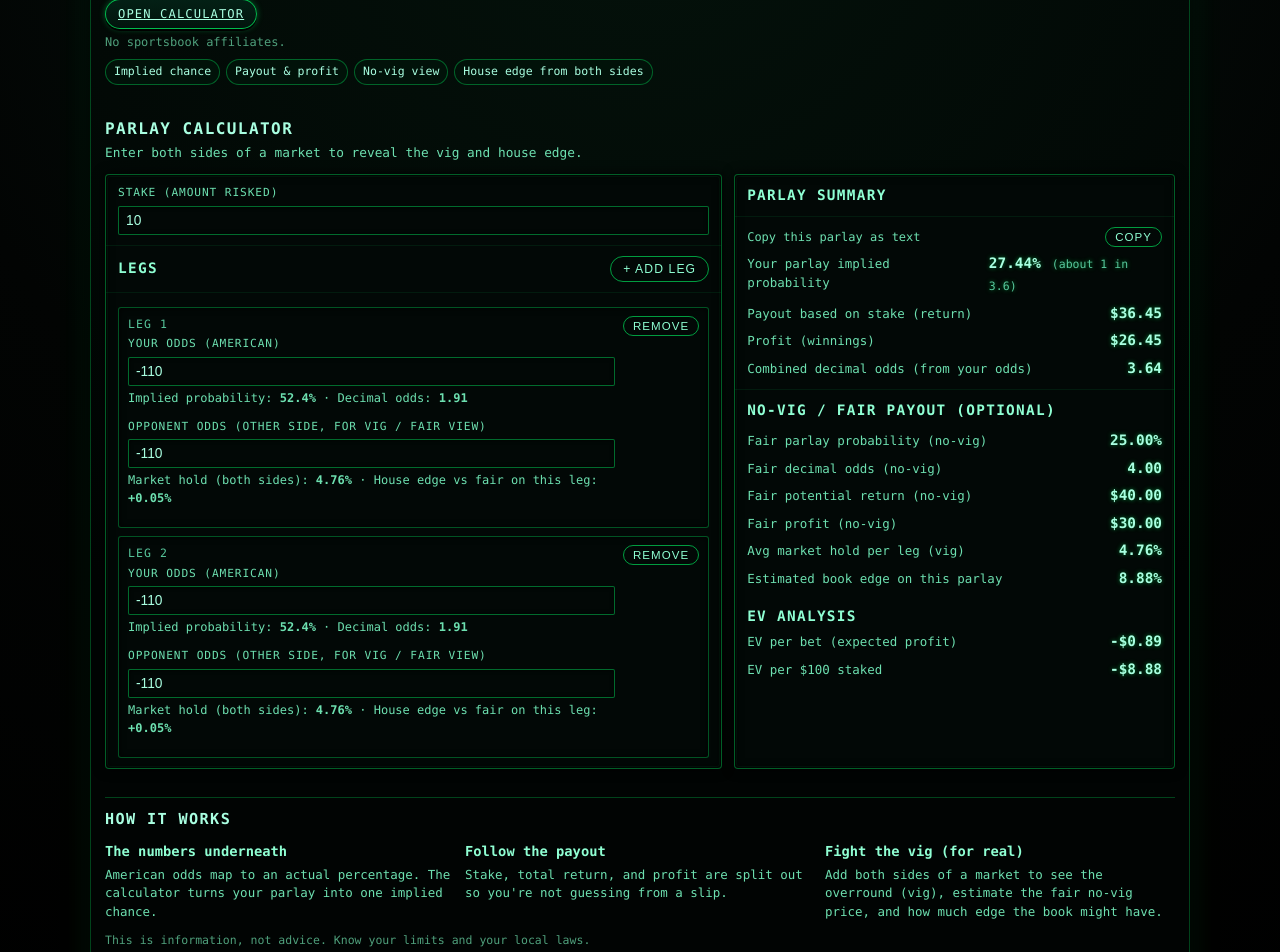
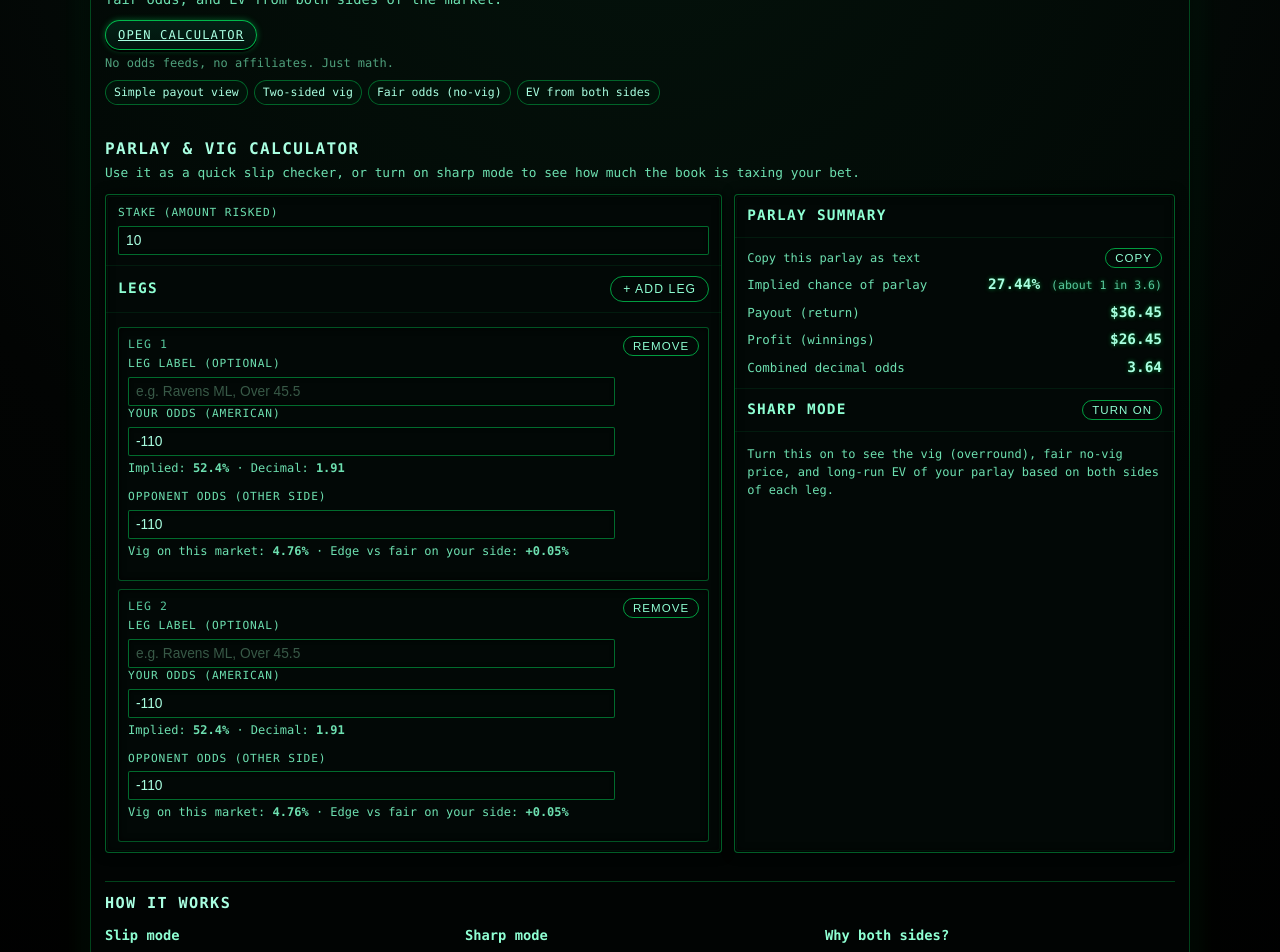
Before and after one commit to NickASU/parlay-odds-tool, a React (Vite) app: page / in a window 1280 px wide. Shown: the part 160-1112 px from the top of the page. Built offline with nearby package versions, Linux system fonts and the light colour scheme.

Commit message:
Updated vig and fair odds logic

```diff
--- a/src/App.tsx
+++ b/src/App.tsx
@@ -8,6 +8,7 @@ import {
 
 type Leg = {
   id: number;
+  label: string; // user label
   americanOdds: string; // your side
   opponentOdds: string; // other side of the market (optional, for no-vig)
 };
@@ -15,10 +16,13 @@ type Leg = {
 export default function App() {
   const [stake, setStake] = useState<string>("10");
   const [legs, setLegs] = useState<Leg[]>([
-    { id: 1, americanOdds: "-110", opponentOdds: "-110" },
-    { id: 2, americanOdds: "-110", opponentOdds: "-110" },
+    { id: 1, label: "", americanOdds: "-110", opponentOdds: "-110" },
+    { id: 2, label: "", americanOdds: "-110", opponentOdds: "-110" },
   ]);
+
   const [copied, setCopied] = useState(false);
+  const [showAdvanced, setShowAdvanced] = useState(false); // “Sharp mode”
+  const [showAdvancedExplainer, setShowAdvancedExplainer] = useState(false); // collapsible explanation
 
   const parsedStake = useMemo(() => {
     const n = Number(stake);
@@ -161,13 +165,11 @@ export default function App() {
     // EV = pTrue * winProfit - (1 - pTrue) * stake
     const ev = pTrue * winProfit - (1 - pTrue) * stakeAmount;
 
-    // EV per $100 staked
-    const evPer100 = (ev / stakeAmount) * 100;
-    const evPct = (ev / stakeAmount) * 100; // same number, just labeled as %
+    // EV % (per $1)
+    const evPct = (ev / stakeAmount) * 100;
 
     return {
       evPerBet: ev,
-      evPer100,
       evPct,
     };
   }, [parsedStake, parlayMetrics, fairParlayMetrics]);
@@ -177,15 +179,23 @@ export default function App() {
     if (!parlayMetrics || !parsedStake || !validLegs.length) return "";
 
     const legsStr = legs
-      .map((leg, i) => `Leg ${i + 1}: ${leg.americanOdds}`)
+      .map((leg, i) => {
+        const label = leg.label.trim();
+        if (label) {
+          const oppPart =
+            leg.opponentOdds.trim() !== ""
+              ? ` (${leg.americanOdds} vs ${leg.opponentOdds})`
+              : ` (${leg.americanOdds})`;
+          return `Leg ${i + 1}: ${label}${oppPart}`;
+        }
+        return `Leg ${i + 1}: ${leg.americanOdds}`;
+      })
       .join(" | ");
 
     return [
       `Parlay`,
       `Stake $${parsedStake.toFixed(2)}`,
-      `Implied ${(
-        parlayMetrics.parlayImpliedProb * 100
-      ).toFixed(2)}%`,
+      `Implied ${(parlayMetrics.parlayImpliedProb * 100).toFixed(2)}%`,
       `Return $${parlayMetrics.potentialReturn.toFixed(2)}`,
       `Profit $${parlayMetrics.profit.toFixed(2)}`,
       legsStr && `Legs ${legsStr}`,
@@ -196,7 +206,7 @@ export default function App() {
 
   function updateLeg(
     id: number,
-    field: "americanOdds" | "opponentOdds",
+    field: "americanOdds" | "opponentOdds" | "label",
     value: string
   ) {
     setLegs((prev) =>
@@ -211,6 +221,7 @@ export default function App() {
       ...prev,
       {
         id: prev.length ? prev[prev.length - 1].id + 1 : 1,
+        label: "",
         americanOdds: "-110",
         opponentOdds: "-110",
       },
@@ -228,7 +239,7 @@ export default function App() {
       <div className="app-inner">
         {/* HEADER */}
         <header className="site-header">
-          <div className="site-logo">Parlay Odds Tool</div>
+          <div className="site-logo">Two-Sided Vig Calculator</div>
           <nav className="site-nav">
             <a href="#calculator" className="site-nav-link">
               Calculator
@@ -243,23 +254,26 @@ export default function App() {
           {/* HERO */}
           <section className="hero" id="top">
             <div className="hero-content">
-              <h1 className="hero-title">Check Your Bets</h1>
+              <h1 className="hero-title">See the Book&apos;s Edge</h1>
               <p className="hero-subtitle">
-                Implied odds, market vig, and house edge from both sides.
+                Check your parlay like a normal slip, then flip on sharp mode to see
+                vig, fair odds, and EV from both sides of the market.
               </p>
 
               <div className="hero-cta-row">
                 <a href="#calculator" className="btn hero-cta">
                   Open Calculator
                 </a>
-                <p className="hero-note">No sportsbook affiliates.</p>
+                <p className="hero-note">
+                  No odds feeds, no affiliates. Just math.
+                </p>
               </div>
 
               <div className="hero-badges">
-                <span className="hero-badge">Implied chance</span>
-                <span className="hero-badge">Payout &amp; profit</span>
-                <span className="hero-badge">No-vig view</span>
-                <span className="hero-badge">House edge from both sides</span>
+                <span className="hero-badge">Simple payout view</span>
+                <span className="hero-badge">Two-sided vig</span>
+                <span className="hero-badge">Fair odds (no-vig)</span>
+                <span className="hero-badge">EV from both sides</span>
               </div>
             </div>
           </section>
@@ -267,9 +281,10 @@ export default function App() {
           {/* CALCULATOR */}
           <section className="calculator-section" id="calculator">
             <header className="app-header">
-              <h2 className="app-title">Parlay Calculator</h2>
+              <h2 className="app-title">Parlay &amp; Vig Calculator</h2>
               <p className="app-subtitle">
-                Enter both sides of a market to reveal the vig and house edge.
+                Use it as a quick slip checker, or turn on sharp mode to see how much
+                the book is taxing your bet.
               </p>
             </header>
 
@@ -288,11 +303,6 @@ export default function App() {
                     placeholder="10"
                     className="input"
                   />
-                  {!parsedStake && stake.trim() !== "" && (
-                    <p className="field-error">
-                      Enter a positive stake amount.
-                    </p>
-                  )}
                 </div>
 
                 <div className="card-section card-section--with-header">
@@ -339,6 +349,19 @@ export default function App() {
                             </div>
 
                             <label className="field-label">
+                              Leg label (optional)
+                            </label>
+                            <input
+                              type="text"
+                              value={leg.label}
+                              onChange={(e) =>
+                                updateLeg(leg.id, "label", e.target.value)
+                              }
+                              placeholder="e.g. Ravens ML, Over 45.5"
+                              className="input"
+                            />
+
+                            <label className="field-label">
                               Your odds (American)
                             </label>
                             <input
@@ -363,14 +386,15 @@ export default function App() {
                                 </p>
                               )}
 
-                            {isValid && (
+                            {/* Implied odds = secondary detail now */}
+                            {isValid && prob !== null && decimal !== null && (
                               <p className="field-helper">
-                                Implied probability:{" "}
+                                Implied:{" "}
                                 <strong>
-                                  {(prob! * 100).toFixed(1)}%
+                                  {(prob * 100).toFixed(1)}%
                                 </strong>{" "}
-                                · Decimal odds:{" "}
-                                <strong>{decimal!.toFixed(2)}</strong>
+                                · Decimal:{" "}
+                                <strong>{decimal.toFixed(2)}</strong>
                               </p>
                             )}
 
@@ -378,7 +402,7 @@ export default function App() {
                               className="field-label"
                               style={{ marginTop: 8 }}
                             >
-                              Opponent odds (other side, for vig / fair view)
+                              Opponent odds (other side)
                             </label>
                             <input
                               type="number"
@@ -396,11 +420,11 @@ export default function App() {
 
                             {market && (
                               <p className="field-helper">
-                                Market hold (both sides):{" "}
+                                Vig on this market:{" "}
                                 <strong>
                                   {(market.hold * 100).toFixed(2)}%
                                 </strong>{" "}
-                                · House edge vs fair on this leg:{" "}
+                                · Edge vs fair on your side:{" "}
                                 <strong>
                                   {market.houseEdgePct >= 0 ? "+" : "-"}
                                   {Math.abs(
@@ -436,16 +460,17 @@ export default function App() {
                 </div>
               </section>
 
-              {/* RIGHT COLUMN – summary */}
+              {/* RIGHT COLUMN – summary + sharp mode */}
               <section className="card">
+                {/* Basic parlay summary (standard calculator mode) */}
                 <div className="card-section card-section--with-header">
                   <h3 className="card-title">Parlay summary</h3>
                 </div>
 
                 <div className="card-section">
-                  {!parsedStake && (
-                    <p className="field-helper">
-                      Enter a valid stake to see potential payout.
+                  {!parsedStake && stake.trim() !== "" && (
+                    <p className="field-error">
+                      Enter a positive stake amount.
                     </p>
                   )}
 
@@ -501,7 +526,7 @@ export default function App() {
                       <div className="summary-grid">
                         <div className="summary-item">
                           <span className="summary-label">
-                            Your parlay implied probability
+                            Implied chance of parlay
                           </span>
                           <span className="summary-value">
                             {(
@@ -521,7 +546,7 @@ export default function App() {
 
                         <div className="summary-item">
                           <span className="summary-label">
-                            Payout based on stake (return)
+                            Payout (return)
                           </span>
                           <span className="summary-value">
                             $
@@ -540,7 +565,7 @@ export default function App() {
 
                         <div className="summary-item">
                           <span className="summary-label">
-                            Combined decimal odds (from your odds)
+                            Combined decimal odds
                           </span>
                           <span className="summary-value">
                             {parlayMetrics.combinedDecimal.toFixed(2)}
@@ -560,70 +585,63 @@ export default function App() {
                     )}
                 </div>
 
-                {/* Fair / no-vig section + vig/edge focus */}
+                {/* Sharp mode: vig + fair odds + EV, behind a toggle */}
+                <div className="card-section card-section--with-header">
+                  <h3 className="card-title">Sharp mode</h3>
+                  <button
+                    type="button"
+                    className="btn btn-outline btn-sm"
+                    onClick={() => {
+                      setShowAdvancedExplainer(false);
+                      setShowAdvanced((v) => !v);
+                    }}
+                  >
+                    {showAdvanced ? "Turn off" : "Turn on"}
+                  </button>
+                </div>
+
                 <div className="card-section">
-                  <h3 className="card-title" style={{ marginBottom: 8 }}>
-                    No-vig / Fair payout (optional)
-                  </h3>
-
-                  {!fairParlayMetrics && (
+                  {!showAdvanced && (
                     <p className="field-helper">
-                      To estimate a no-vig parlay payout and market vig,
-                      enter opponent odds for every leg. We&apos;ll strip out
-                      the house cut using both sides of the market.
+                      Turn this on to see the vig (overround), fair no-vig price,
+                      and long-run EV of your parlay based on both sides of each leg.
                     </p>
                   )}
 
-                  {fairParlayMetrics && (
-                    <div className="summary-grid">
-                      <div className="summary-item">
-                        <span className="summary-label">
-                          Fair parlay probability (no-vig)
-                        </span>
-                        <span className="summary-value">
-                          {(
-                            fairParlayMetrics.parlayProbFair * 100
-                          ).toFixed(2)}
-                          %
-                        </span>
-                      </div>
-                      <div className="summary-item">
-                        <span className="summary-label">
-                          Fair decimal odds (no-vig)
-                        </span>
-                        <span className="summary-value">
-                          {fairParlayMetrics.fairDecimal.toFixed(2)}
-                        </span>
-                      </div>
-                      <div className="summary-item">
-                        <span className="summary-label">
-                          Fair potential return (no-vig)
-                        </span>
-                        <span className="summary-value">
-                          $
-                          {fairParlayMetrics.fairReturn.toFixed(2)}
-                        </span>
-                      </div>
-                      <div className="summary-item">
-                        <span className="summary-label">
-                          Fair profit (no-vig)
-                        </span>
-                        <span className="summary-value">
-                          $
-                          {fairParlayMetrics.fairProfit.toFixed(2)}
-                        </span>
-                      </div>
+                  {showAdvanced && !fairParlayMetrics && (
+                    <p className="field-helper">
+                      Enter opponent odds for every leg to unlock fair odds, vig,
+                      and EV. We use both sides of each market instead of just
+                      trusting one number from the book.
+                    </p>
+                  )}
 
+                  {showAdvanced && fairParlayMetrics && (
+                    <>
+                      {/* VIG + FAIR ODDS FIRST (the interesting part) */}
+                      <div className="summary-grid" style={{ marginBottom: 8 }}>
                         {fairParlayMetrics.avgLegHold != null && (
                           <div className="summary-item">
                             <span className="summary-label">
                               Avg market hold per leg (vig)
                             </span>
                             <span className="summary-value">
-                            {(fairParlayMetrics.avgLegHold * 100).toFixed(2)}%
+                              {(fairParlayMetrics.avgLegHold * 100).toFixed(
+                                2
+                              )}
+                              %
                             </span>
                           </div>
                         )}
+
+                        <div className="summary-item">
+                          <span className="summary-label">
+                            Fair parlay odds (no-vig)
+                          </span>
+                          <span className="summary-value">
+                            {fairParlayMetrics.fairDecimal.toFixed(2)}
+                          </span>
+                        </div>
 
                         {fairParlayMetrics.edgePct != null && (
                           <div className="summary-item">
@@ -636,15 +654,10 @@ export default function App() {
                           </div>
                         )}
                       </div>
-                  )}
 
-                  {/* ===== EV ANALYSIS (cleaned, no duplication) ===== */}
-                  <h3 className="card-title" style={{ marginTop: 16 }}>
-                    EV Analysis
-                  </h3>
-
-                  {evMetrics ? (
-                    <div className="summary-grid">
+                      {/* EV SECOND: “Is this bet good or bad long term?” */}
+                      {evMetrics && (
+                        <div className="summary-grid" style={{ marginBottom: 8 }}>
                           <div className="summary-item">
                             <span className="summary-label">
                               EV per bet (expected profit)
@@ -654,22 +667,58 @@ export default function App() {
                               {Math.abs(evMetrics.evPerBet).toFixed(2)}
                             </span>
                           </div>
-
                           <div className="summary-item">
                             <span className="summary-label">
-                          EV per $100 staked
+                              EV percentage (per dollar staked)
                             </span>
                             <span className="summary-value">
-                          {evMetrics.evPer100 >= 0 ? "+" : "-"}$
-                          {Math.abs(evMetrics.evPer100).toFixed(2)}
+                              {evMetrics.evPct >= 0 ? "+" : "-"}
+                              {Math.abs(evMetrics.evPct).toFixed(2)}%
                             </span>
                           </div>
                         </div>
-                  ) : (
-                    <p className="field-helper">
-                      Add opponent odds for all legs (and a valid stake) to
-                      unlock EV analysis.
+                      )}
+
+                      {/* Collapsible “what does this mean?” explainer */}
+                      <button
+                        type="button"
+                        className="btn btn-outline btn-sm"
+                        onClick={() =>
+                          setShowAdvancedExplainer((v) => !v)
+                        }
+                        style={{ marginBottom: showAdvancedExplainer ? 8 : 0 }}
+                      >
+                        {showAdvancedExplainer
+                          ? "Hide explanation"
+                          : "What do these numbers mean?"}
+                      </button>
+
+                      {showAdvancedExplainer && (
+                        <div className="field-helper" style={{ marginTop: 6 }}>
+                          <p style={{ marginBottom: 4 }}>
+                            <strong>Vig / hold</strong> is the built-in tax on a
+                            market. If both sides add up to 105%, the extra 5%
+                            is the book&apos;s cut.
                           </p>
+                          <p style={{ marginBottom: 4 }}>
+                            <strong>Fair odds (no-vig)</strong> are what the odds
+                            would look like if you stripped that tax out and only
+                            priced the actual chances.
+                          </p>
+                          <p style={{ marginBottom: 4 }}>
+                            <strong>Book edge</strong> compares your real payout
+                            to that fair world. A positive edge means the book is
+                            keeping that much on average.
+                          </p>
+                          <p>
+                            <strong>EV</strong> is your long-run result if you
+                            placed this same bet thousands of times. Positive EV
+                            means you&apos;d expect to win over the long haul;
+                            negative EV means the opposite.
+                          </p>
+                        </div>
+                      )}
+                    </>
                   )}
                 </div>
               </section>
@@ -681,39 +730,41 @@ export default function App() {
             <h2 className="info-title">How it works</h2>
             <div className="info-grid">
               <div className="info-block">
-                <h3>The numbers underneath</h3>
+                <h3>Slip mode</h3>
                 <p>
-                  American odds map to an actual percentage. The calculator
-                  turns your parlay into one implied chance.
+                  Enter a stake and legs to see implied chance, total payout, and
+                  profit. It works like a normal parlay calculator so you don&apos;t
+                  have to bounce between apps.
                 </p>
               </div>
               <div className="info-block">
-                <h3>Follow the payout</h3>
+                <h3>Sharp mode</h3>
                 <p>
-                  Stake, total return, and profit are split out so you&apos;re
-                  not guessing from a slip.
+                  Add both sides of each market and we calculate the vig, strip it
+                  out to find fair odds, and estimate the book&apos;s edge and your
+                  expected value.
                 </p>
               </div>
               <div className="info-block">
-                <h3>Fight the vig (for real)</h3>
+                <h3>Why both sides?</h3>
                 <p>
-                  Add both sides of a market to see the overround (vig),
-                  estimate the fair no-vig price, and how much edge the book
-                  might have.
+                  Sportsbooks can shade one side. Using both prices gives a cleaner
+                  picture of what the market really thinks and how much tax is
+                  baked in.
                 </p>
               </div>
             </div>
 
             <p className="info-disclaimer">
-              This is information, not advice. Know your limits and your
+              This is information, not betting advice. Know your limits and your
               local laws.
             </p>
           </section>
         </main>
 
         <footer className="site-footer">
-          <span>Parlay Odds Tool</span>
-          <span>Built to help make smart decisions.</span>
+          <span>Two-Sided Vig Calculator</span>
+          <span>Understand the numbers behind the slip.</span>
         </footer>
       </div>
     </div>
```
Lines whose indentation alone changed are shown as unchanged.
